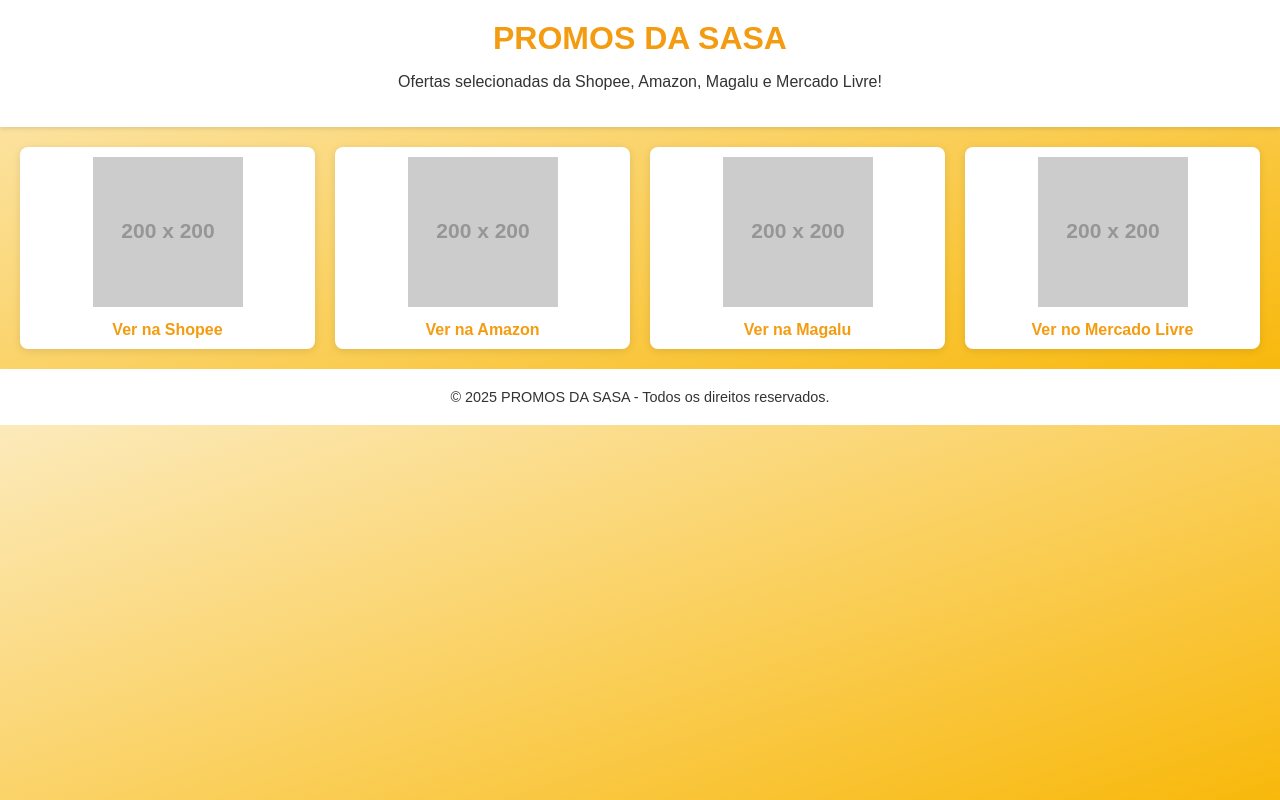
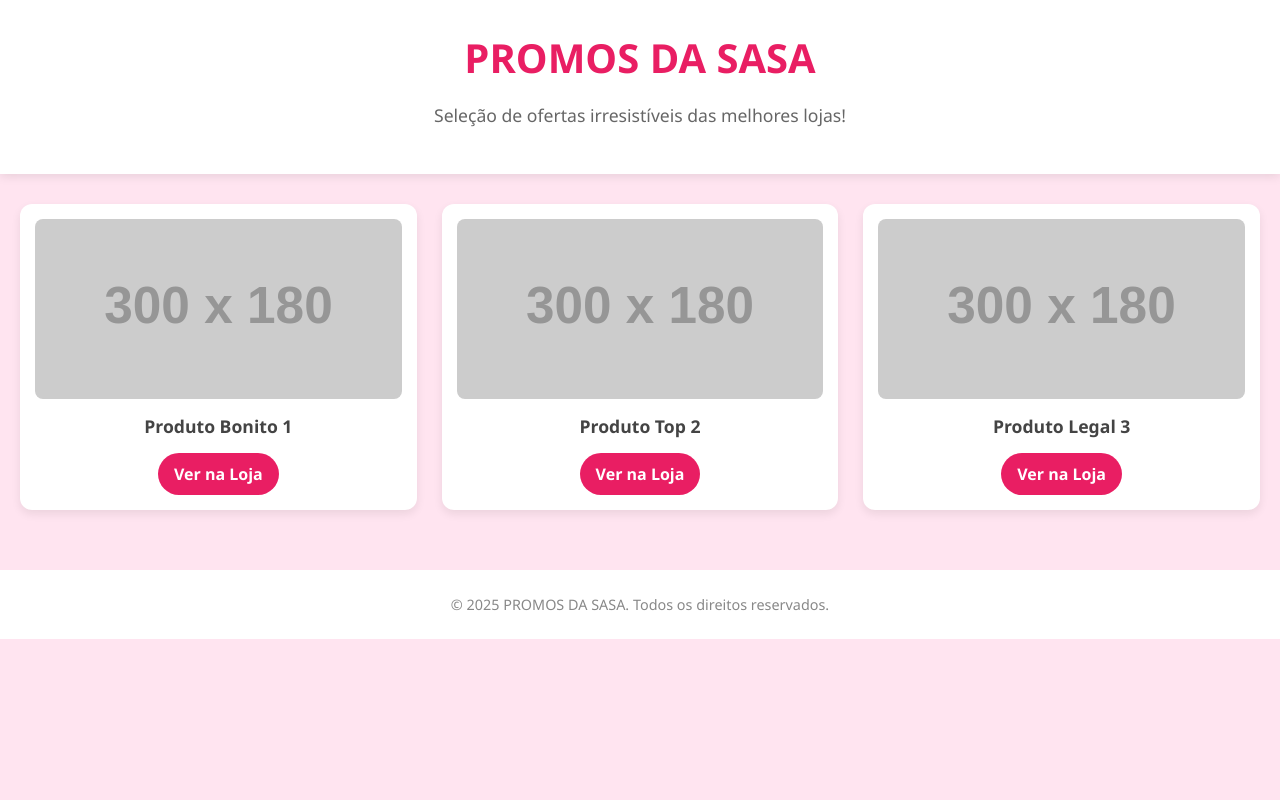
Before and after one commit to MBGk2/PROMOS-DA-SASA, a plain HTML site: page index.html in a window 1280 px wide. Drawn offline with Linux system fonts and the light colour scheme; placeholder pictures from the web are drawn by us.

Commit message:
Atualização 1.0

```diff
--- a/index.html
+++ b/index.html
@@ -5,82 +5,124 @@
   <meta name="viewport" content="width=device-width, initial-scale=1.0"/>
   <title>PROMOS DA SASA</title>
   <style>
+    :root {
+      --rosa-claro: #ffe4f0;
+      --rosa-escuro: #e91e63;
+      --branco: #ffffff;
+      --cinza: #f5f5f5;
+      --texto: #444;
+    }
+
     body {
-      font-family: Arial, sans-serif;
-      background: linear-gradient(to bottom right, #fceabb, #f8b500);
-      color: #333;
+      font-family: 'Segoe UI', sans-serif;
+      background-color: var(--rosa-claro);
+      color: var(--texto);
       margin: 0;
       padding: 0;
     }
+
     header {
-      background-color: #fff;
-      padding: 20px;
+      background-color: var(--branco);
+      padding: 30px 20px;
       text-align: center;
-      box-shadow: 0 2px 4px rgba(0,0,0,0.1);
+      box-shadow: 0 2px 10px rgba(0,0,0,0.1);
     }
+
     h1 {
       margin: 0;
-      font-size: 2rem;
-      color: #f39c12;
+      font-size: 2.5rem;
+      color: var(--rosa-escuro);
     }
+
+    p {
+      font-size: 1.1rem;
+      color: #666;
+    }
+
     main {
-      padding: 20px;
+      padding: 30px 20px;
       display: grid;
-      grid-template-columns: repeat(auto-fit, minmax(200px, 1fr));
-      gap: 20px;
+      grid-template-columns: repeat(auto-fit, minmax(220px, 1fr));
+      gap: 25px;
     }
+
     .produto {
-      background-color: #fff;
-      border-radius: 8px;
-      box-shadow: 0 2px 8px rgba(0,0,0,0.1);
-      padding: 10px;
+      background-color: var(--branco);
+      border-radius: 12px;
+      box-shadow: 0 4px 10px rgba(0,0,0,0.08);
+      padding: 15px;
       text-align: center;
+      transition: transform 0.2s ease;
     }
+
+    .produto:hover {
+      transform: translateY(-5px);
+    }
+
     .produto img {
       width: 100%;
-      height: 150px;
-      object-fit: contain;
+      height: 180px;
+      object-fit: cover;
+      border-radius: 8px;
     }
+
+    .produto h2 {
+      font-size: 1.1rem;
+      margin: 10px 0 5px;
+    }
+
     .produto a {
+      display: inline-block;
+      margin-top: 10px;
+      padding: 10px 16px;
+      background-color: var(--rosa-escuro);
+      color: var(--branco);
+      border-radius: 25px;
       text-decoration: none;
-      color: #f39c12;
       font-weight: bold;
-      display: block;
-      margin-top: 10px;
+      transition: background-color 0.3s;
     }
+
+    .produto a:hover {
+      background-color: #c2185b;
+    }
+
     footer {
       text-align: center;
-      padding: 20px;
+      padding: 25px;
+      background-color: var(--branco);
       font-size: 0.9rem;
-      background-color: #fff;
+      color: #888;
+      margin-top: 30px;
     }
   </style>
 </head>
 <body>
   <header>
     <h1>PROMOS DA SASA</h1>
-    <p>Ofertas selecionadas da Shopee, Amazon, Magalu e Mercado Livre!</p>
+    <p>Seleção de ofertas irresistíveis das melhores lojas!</p>
   </header>
+
   <main>
     <div class="produto">
-      <img src="https://via.placeholder.com/200" alt="Produto 1">
-      <a href="#">Ver na Shopee</a>
+      <img src="https://via.placeholder.com/300x180?text=Produto+1" alt="Produto 1">
+      <h2>Produto Bonito 1</h2>
+      <a href="https://seulink.com" target="_blank">Ver na Loja</a>
     </div>
     <div class="produto">
-      <img src="https://via.placeholder.com/200" alt="Produto 2">
-      <a href="#">Ver na Amazon</a>
+      <img src="https://via.placeholder.com/300x180?text=Produto+2" alt="Produto 2">
+      <h2>Produto Top 2</h2>
+      <a href="https://seulink.com" target="_blank">Ver na Loja</a>
     </div>
     <div class="produto">
-      <img src="https://via.placeholder.com/200" alt="Produto 3">
-      <a href="#">Ver na Magalu</a>
-    </div>
-    <div class="produto">
-      <img src="https://via.placeholder.com/200" alt="Produto 4">
-      <a href="#">Ver no Mercado Livre</a>
+      <img src="https://via.placeholder.com/300x180?text=Produto+3" alt="Produto 3">
+      <h2>Produto Legal 3</h2>
+      <a href="https://seulink.com" target="_blank">Ver na Loja</a>
     </div>
   </main>
+
   <footer>
-    © 2025 PROMOS DA SASA - Todos os direitos reservados.
+    &copy; 2025 PROMOS DA SASA. Todos os direitos reservados.
   </footer>
 </body>
 </html>
```
